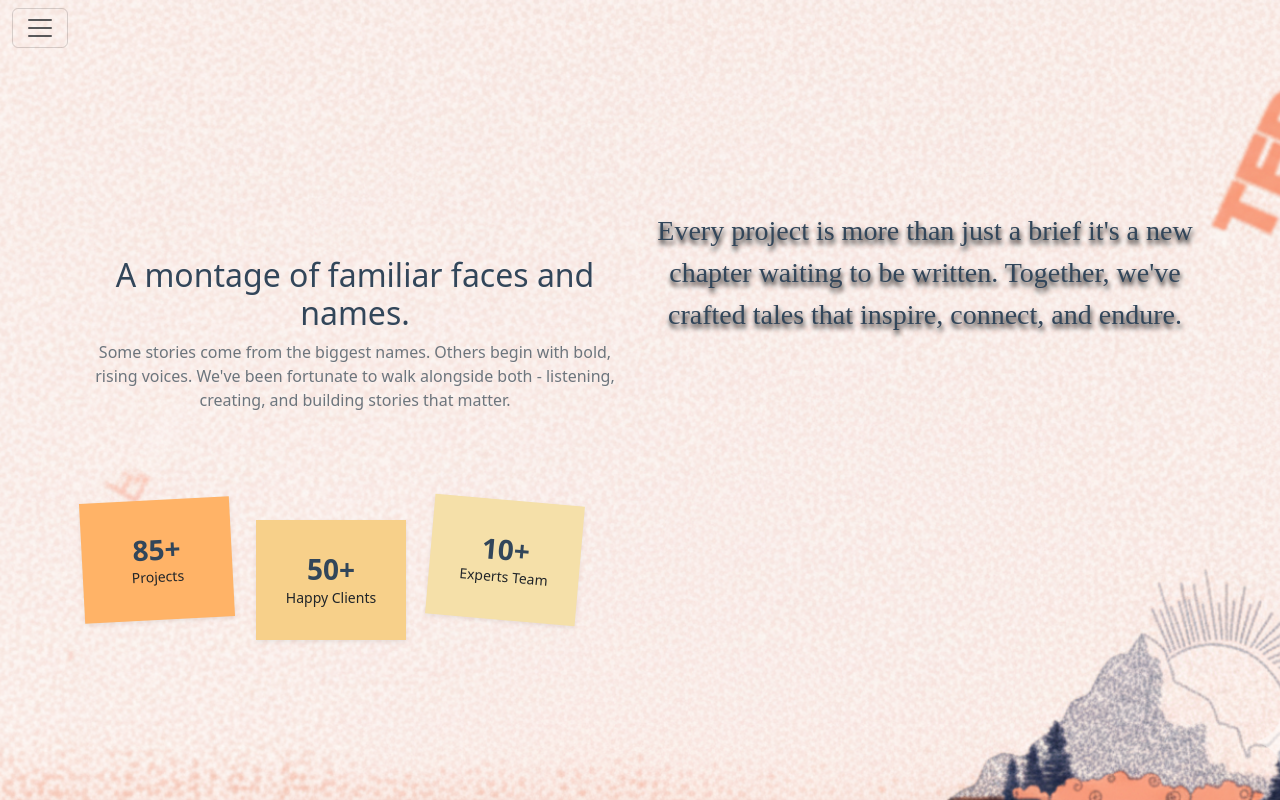
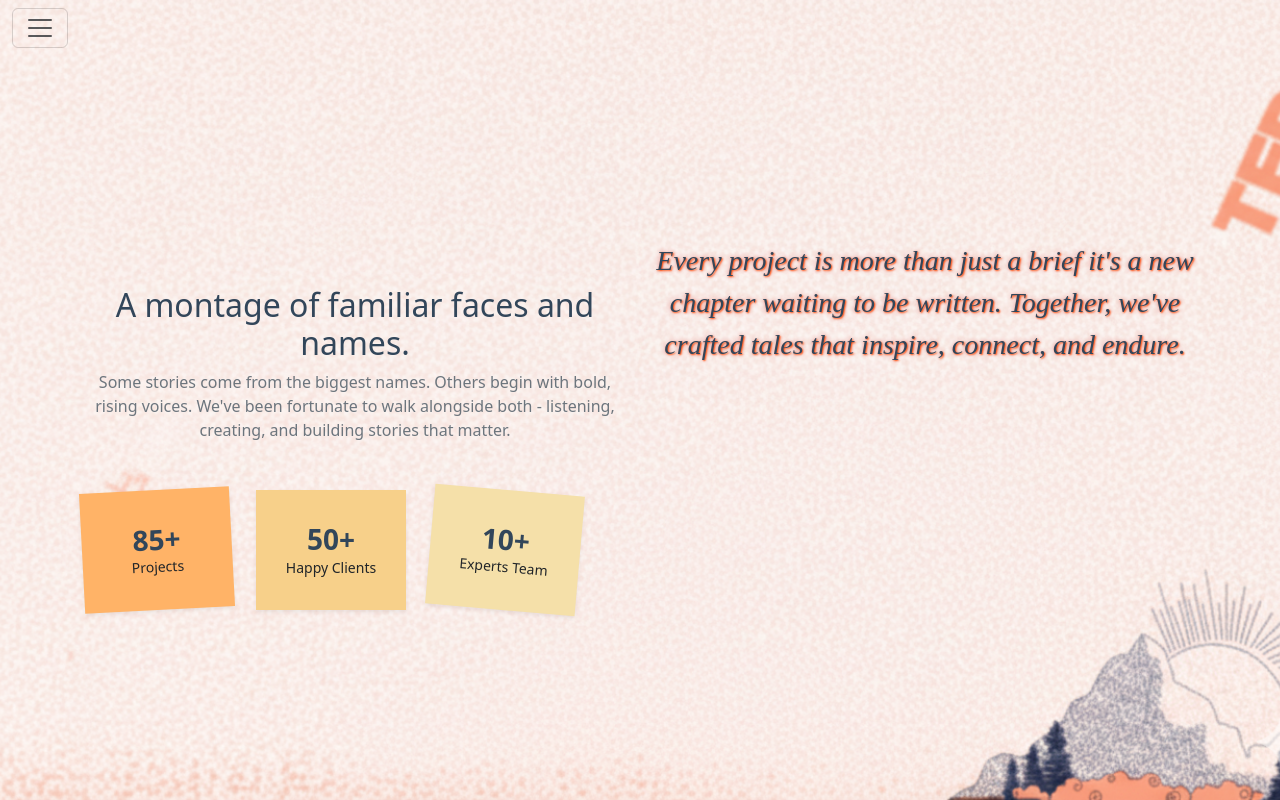
Before and after one commit to Nehasingh2504/React-website, a React (Vite) app: page /about in a window 1280 px wide. Built offline with nearby package versions, Linux system fonts and the light colour scheme.

Commit message:
Update AboutPage.css

```diff
--- a/src/my_components/AboutPage.css
+++ b/src/my_components/AboutPage.css
@@ -1,4 +1,4 @@
-html, body, #root {
+html,body,#root {
     height: 100%;
     width: 100%;
     margin: 0;
@@ -17,13 +17,20 @@ html, body, #root {
     justify-content: center;
 }
 
+.main-content {
+    margin: 0% 3% 0% 2%;
+}
+
 .motto-text {
-    font-family:cursive;
+    font-family: 'SerifFont', serif;
+    font-style: italic;
     line-height: 1.5;
     font-size: 30px;
     text-align: right;
     padding-top: 50px;
-    text-shadow: 1px 4px 5px black;
+    text-shadow:
+        1px 1px 2px orangered,
+        0 0 0.2em #e58b88ff;
 }
 
 .mission-text p {
@@ -31,10 +38,6 @@ html, body, #root {
     line-height: 1.7;
     max-width: 85%;
     text-align: center;
-}
-
-.stats-section {
-    padding-top: 40px;
 }
 
 .stat-box {
@@ -45,45 +48,19 @@ html, body, #root {
     justify-content: center;
     align-items: center;
     position: relative;
-    box-shadow: 0 4px 6px rgba(0, 0, 0, 0.1);
+    box-shadow: 5px 5px 7px black;
 }
 
-.stat-box:nth-child(1) {
-    transform: rotate(-3deg);
+/* Tablets (992px and below) */
+@media (max-width: 992px) {
+    .main-content {
+        margin-top: 15%;
     }
-.stat-box:nth-child(2) {
-    transform: rotate(2deg);
-    margin-top: 20px; /* Slight vertical offset */
-}
-.stat-box:nth-child(3) {
-    transform: rotate(5deg);
 }
 
-.graphic-overlay {
-    position: absolute;
-    bottom: -50px;
-    right: 0;
-    width: 100%;
-    height: auto;
-}
-
-.mountain-img {
-    width: 70%;
-    max-width: 500px;
-    height: auto;
-    opacity: 0.8;
-}
-.logo-overlay {
-    position: absolute;
-    top: 50%;
-    left: 0;
-    width: 100%;
-    height: 100%;
-    pointer-events: none;
-}
-
-@media(max-width: 800px) {
-    .motto-text{
+/* Medium screens (768px and below) */
+@media (max-width: 768px) {
+    .motto-text {
         display: none;
     }
 }
```
Lines whose indentation alone changed are shown as unchanged.
